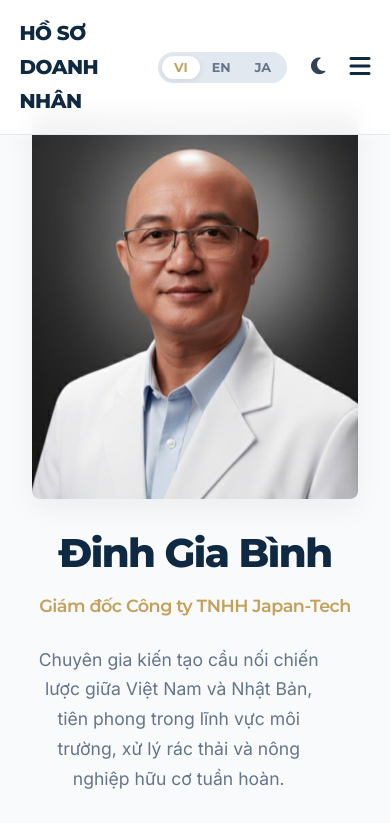
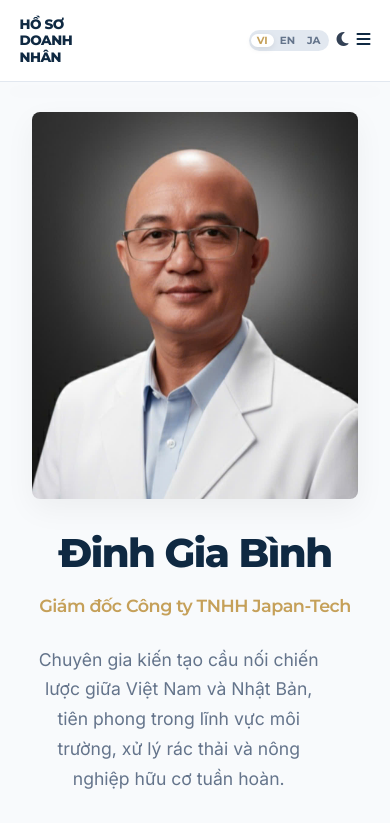
Before and after one commit to GiaBinhDinh/giabinhdinh.github.io, a plain HTML site: page index.html in a window 390 px wide. Shown: the top 823 px of the page. Drawn offline with nearby package versions, Linux system fonts and the light colour scheme.

Commit message:
Update index.html

```diff
--- a/index.html
+++ b/index.html
@@ -244,11 +244,28 @@
             .marquee-item { width: 320px; padding: 2rem; }
         }
 
+/* Mobile Responsiveness */
         @media (max-width: 768px) {
             .section { padding: 4rem 0; }
-            .navbar { padding: 1rem 5%; }
-            .mobile-menu-btn { display: block; }
-            .lang-switcher { margin-left: 1rem; }
+            .navbar { padding: 0.8rem 5%; }
+
+            /* 1. Thu nhỏ chữ Logo và cho phép rớt dòng gọn gàng */
+            .nav-logo {
+                font-size: 1rem;
+                line-height: 1.2;
+                max-width: 100px;
+            }
+
+            /* 2. Căn chỉnh lại cụm nút bên phải cho sát nhau hơn */
+            .nav-right {
+                gap: 0.5rem; /* Dùng gap thay cho margin */
+            }
+            .lang-switcher { margin-left: 0; padding: 2px; }
+            .lang-opt { padding: 4px 8px; font-size: 0.75rem; }
+            .toggle-btn { margin-left: 0; font-size: 1.1rem; }
+
+            .mobile-menu-btn { display: block; margin-left: 0; font-size: 1.3rem; }
+
             .nav-links {
                 position: absolute; top: 100%; left: 0; width: 100%; background: var(--bg-nav);
                 flex-direction: column; border-bottom: 1px solid var(--border-color);
@@ -274,6 +291,13 @@
             .timeline-item { width: 100%; padding-left: 2rem; padding-right: 0; margin-bottom: 2rem; }
             .timeline-item:nth-child(even) { left: 0; }
             .timeline-dot { left: -8px !important; }
+        }
+
+        /* Thêm một breakpoint cho các màn hình điện thoại cực nhỏ (như iPhone SE) */
+        @media (max-width: 400px) {
+            .nav-logo { font-size: 0.85rem; max-width: 80px; }
+            .lang-opt { padding: 2px 6px; font-size: 0.65rem; }
+            .toggle-btn, .mobile-menu-btn { font-size: 1rem; }
         }
     </style>
 </head>
```
